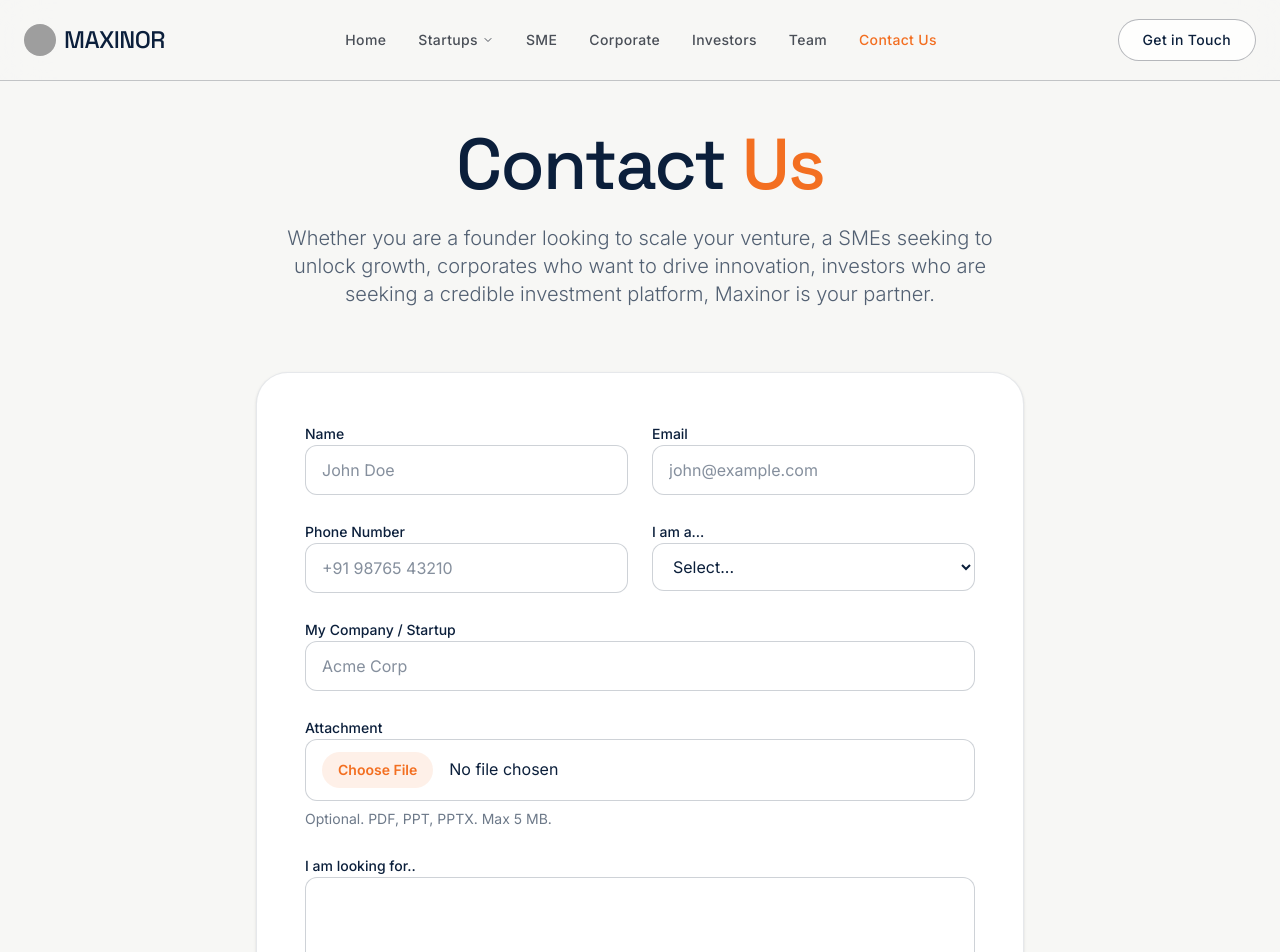
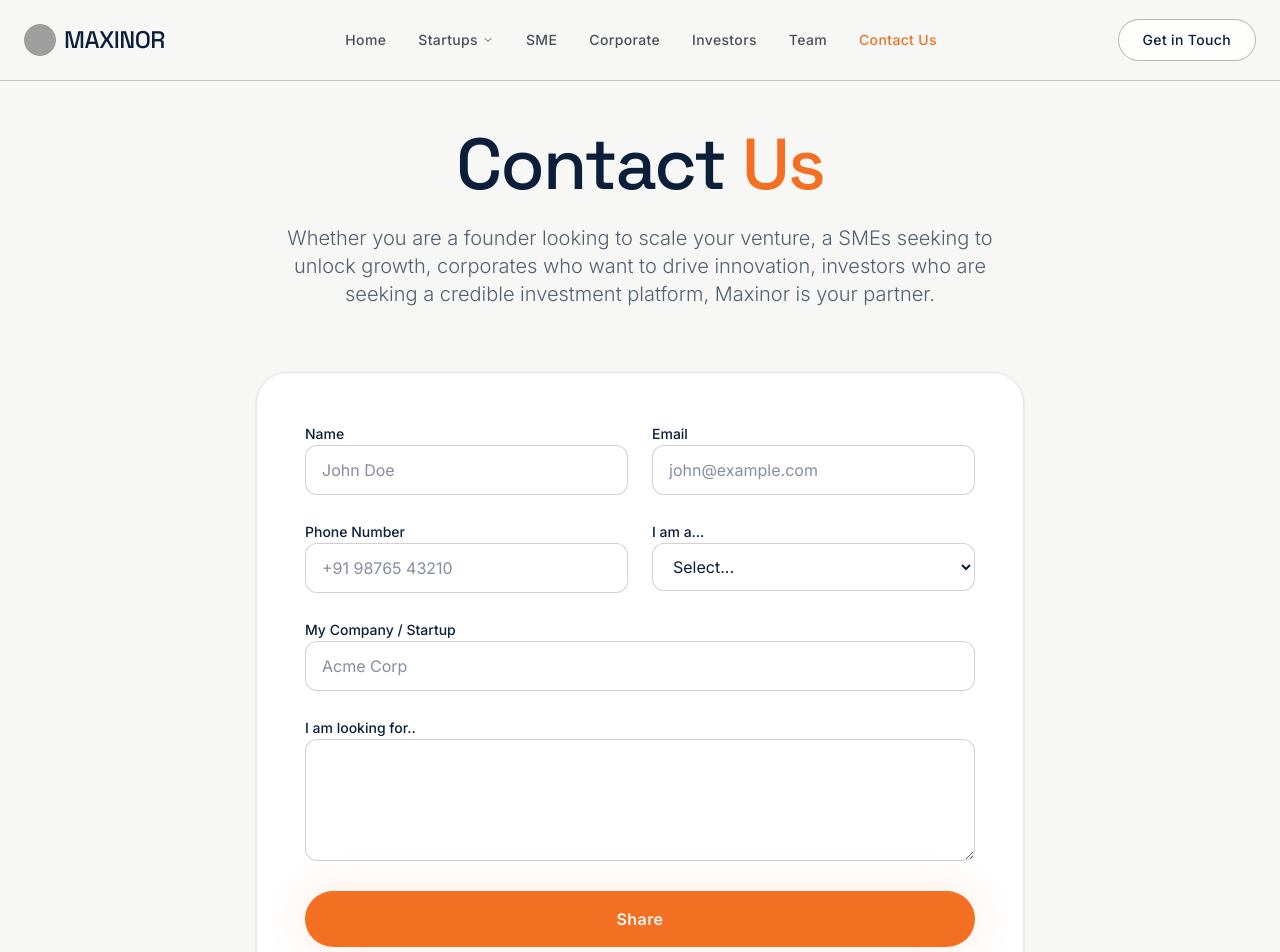
Before and after one commit to maxinorlabs/mlabs-AI, a Next.js app: page /contact in a window 1280 px wide. Shown: the top 952 px of the page. Built offline with nearby package versions, Linux system fonts and the light colour scheme; grey boxes are pictures that could not be loaded.

Commit message:
Remove contact form attachments

```diff
--- a/app/contact/page.tsx
+++ b/app/contact/page.tsx
@@ -12,32 +12,7 @@ type ContactPayload = {
   company: string;
   message: string;
   submittedAt: string;
-  attachmentName?: string;
-  attachmentType?: string;
-  attachmentData?: string;
 };
-
-function fileToBase64(file: File) {
-  return new Promise<string>((resolve, reject) => {
-    const reader = new FileReader();
-
-    reader.onload = () => {
-      if (typeof reader.result !== 'string') {
-        reject(new Error('Failed to read the attachment.'));
-        return;
-      }
-
-      const [, base64 = ''] = reader.result.split(',');
-      resolve(base64);
-    };
-
-    reader.onerror = () => {
-      reject(new Error('Failed to read the attachment.'));
-    };
-
-    reader.readAsDataURL(file);
-  });
-}
 
 export default function ContactPage() {
   const [status, setStatus] = useState<'idle' | 'submitting' | 'success' | 'error'>('idle');
@@ -52,7 +27,6 @@ export default function ContactPage() {
 
     try {
       const formData = new FormData(form);
-      const attachment = formData.get('attachment');
       const payload: ContactPayload = {
         name: String(formData.get('name') ?? ''),
         email: String(formData.get('email') ?? ''),
@@ -62,18 +36,6 @@ export default function ContactPage() {
         message: String(formData.get('message') ?? ''),
         submittedAt: new Date().toISOString(),
       };
-
-      if (attachment instanceof File && attachment.size > 0) {
-        const maxAttachmentSizeBytes = 5 * 1024 * 1024;
-
-        if (attachment.size > maxAttachmentSizeBytes) {
-          throw new Error('Attachment is too large. Please keep it under 5 MB.');
-        }
-
-        payload.attachmentName = attachment.name;
-        payload.attachmentType = attachment.type || 'application/octet-stream';
-        payload.attachmentData = await fileToBase64(attachment);
-      }
 
       const response = await fetch(withBasePath('/api/contact', clientBasePath), {
         method: 'POST',
@@ -218,18 +180,6 @@ export default function ContactPage() {
                 </div>
 
                 <div className="space-y-2">
-                  <label htmlFor="contact-attachment" className="text-sm font-medium text-navy">Attachment</label>
-                  <input
-                    id="contact-attachment"
-                    name="attachment"
-                    type="file"
-                    accept=".pdf,.ppt,.pptx"
-                    className="w-full bg-white border border-navy/20 rounded-xl px-4 py-3 text-navy focus:outline-none focus:border-brand transition-colors file:mr-4 file:py-2 file:px-4 file:rounded-full file:border-0 file:text-sm file:font-semibold file:bg-brand/10 file:text-brand hover:file:bg-brand/20"
-                  />
-                  <p className="text-sm text-navy/60">Optional. PDF, PPT, PPTX. Max 5 MB.</p>
-                </div>
-
-                <div className="space-y-2">
                   <label htmlFor="contact-message" className="text-sm font-medium text-navy">I am looking for..</label>
                   <textarea
                     id="contact-message"
```
Also changed, not shown: 3 other files (tests, documents, lock files or other folders).
